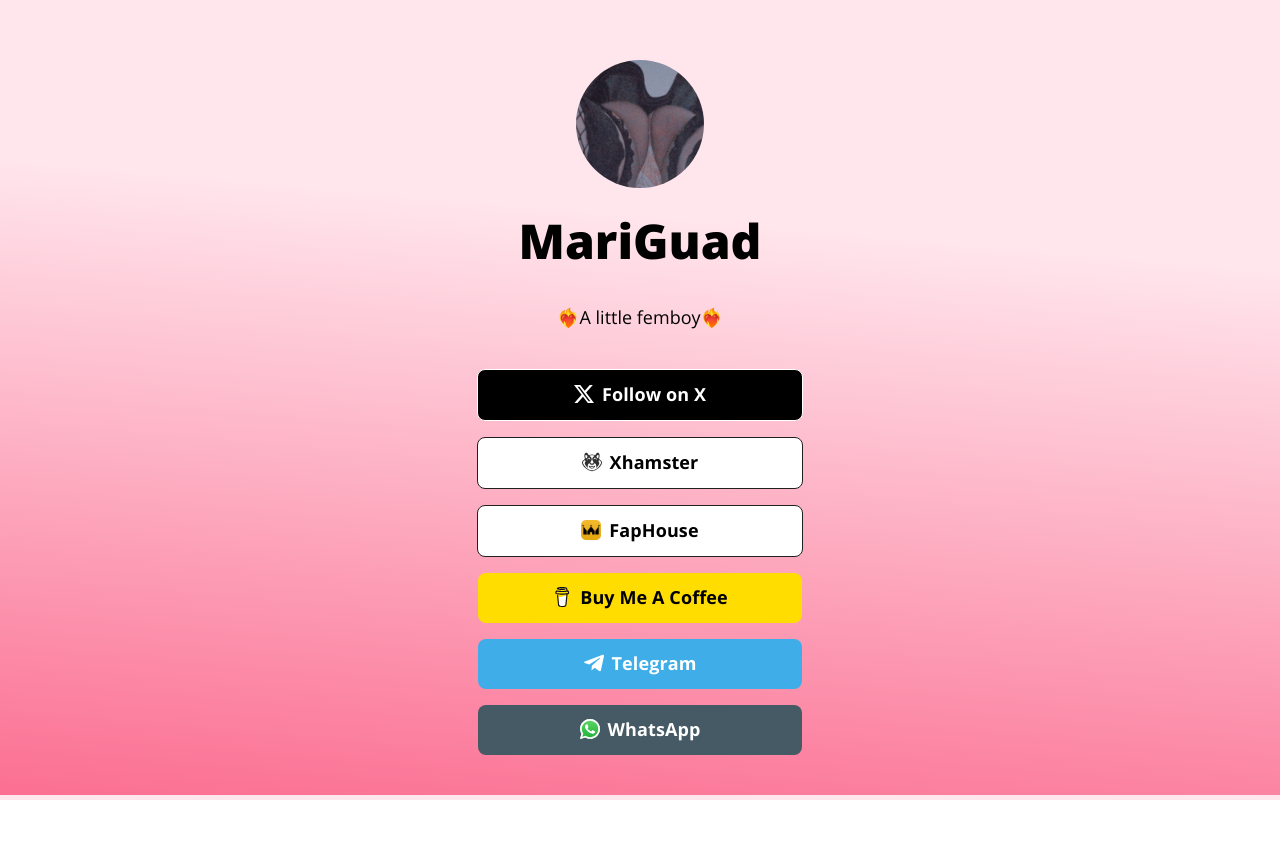
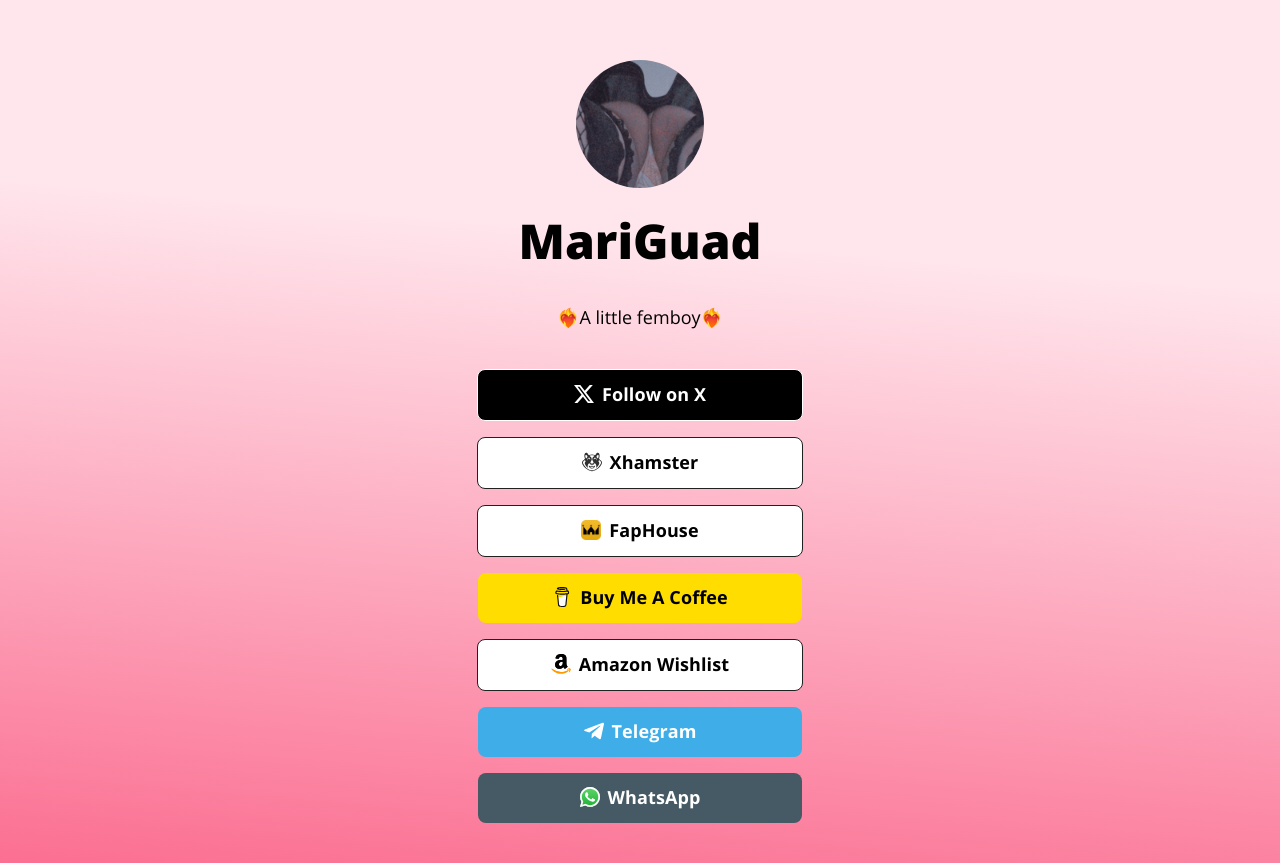
Before and after one commit to MariGuad/MarLinks, a plain HTML site: page index.html in a window 1280 px wide. Before the commit the page ends 800 px from the top, so only its background shows below. Drawn offline with Linux system fonts and the light colour scheme.

Commit message:
Update index.html

```diff
--- a/index.html
+++ b/index.html
@@ -112,9 +112,9 @@
         <!-- Buy Me A Coffee-->
         <a class="button button-coffee" href="https://buymeacoffee.com/agentep338b" target="_blank" rel="noopener" role="button"><img class="icon" aria-hidden="true" src="images/icons/buy-me-a-coffee.svg" alt="Buy Me A Coffee Logo">Buy Me A Coffee</a><br>
 
-        <!-- Amazon
-        <a class="button button-amazon" href="#" target="_blank" rel="noopener" role="button"><img class="icon" aria-hidden="true" src="images/icons/amazon.svg" alt="Amazon Wishlist Logo">Amazon Wishlist</a><br>
-        -->
+        <!-- Amazon -->
+        <a class="button button-amazon" href="https://www.amazon.com.mx/hz/wishlist/ls/28RS11PV0PXF7?ref_=wl_share" target="_blank" rel="noopener" role="button"><img class="icon" aria-hidden="true" src="images/icons/amazon.svg" alt="Amazon Wishlist Logo">Amazon Wishlist</a><br>
+
         <!-- Telegram -->
         <a class="button button-telegram" href="https://t.me/Mariguad2000" target="_blank" rel="noopener" role="button"><img class="icon" aria-hidden="true" src="images/icons/telegram.svg" alt="Telegram Logo">Telegram</a><br>
 
```
